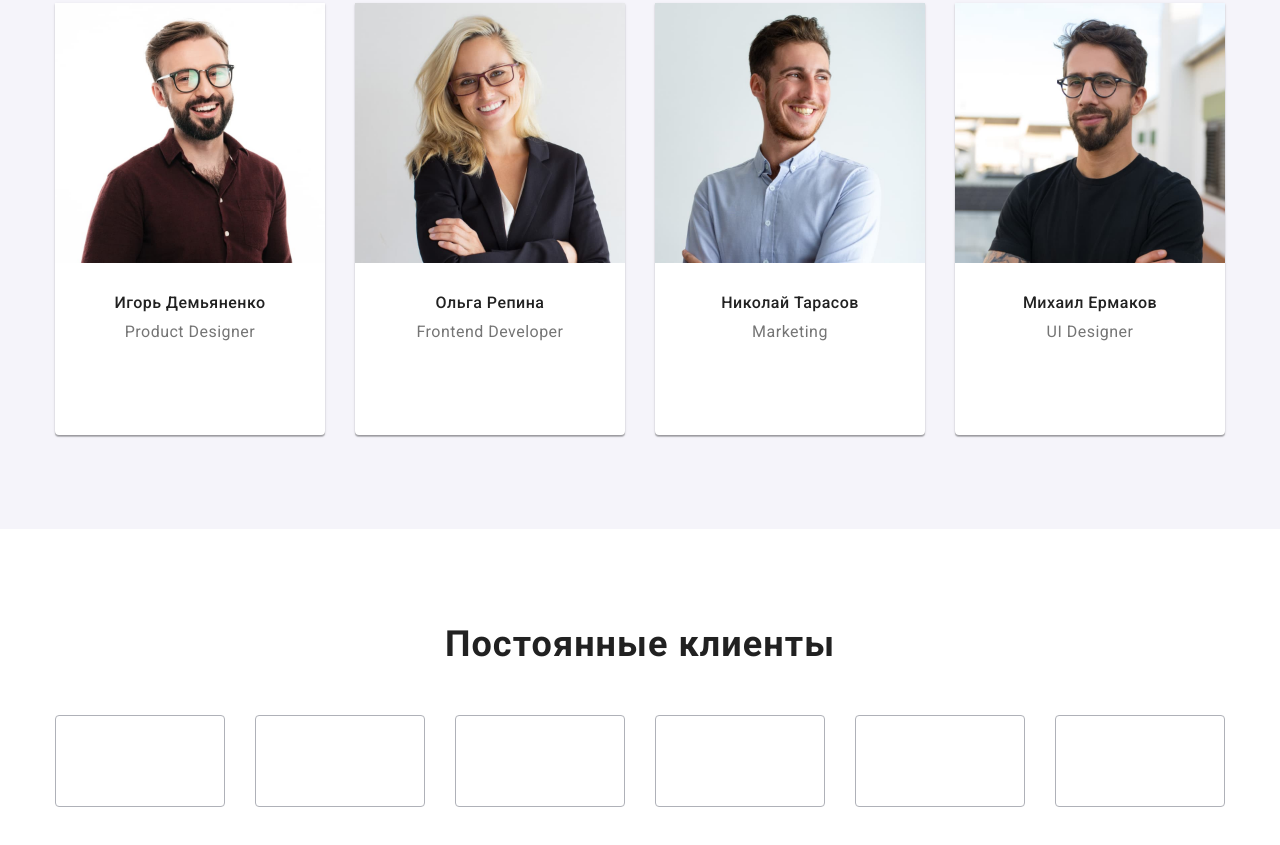
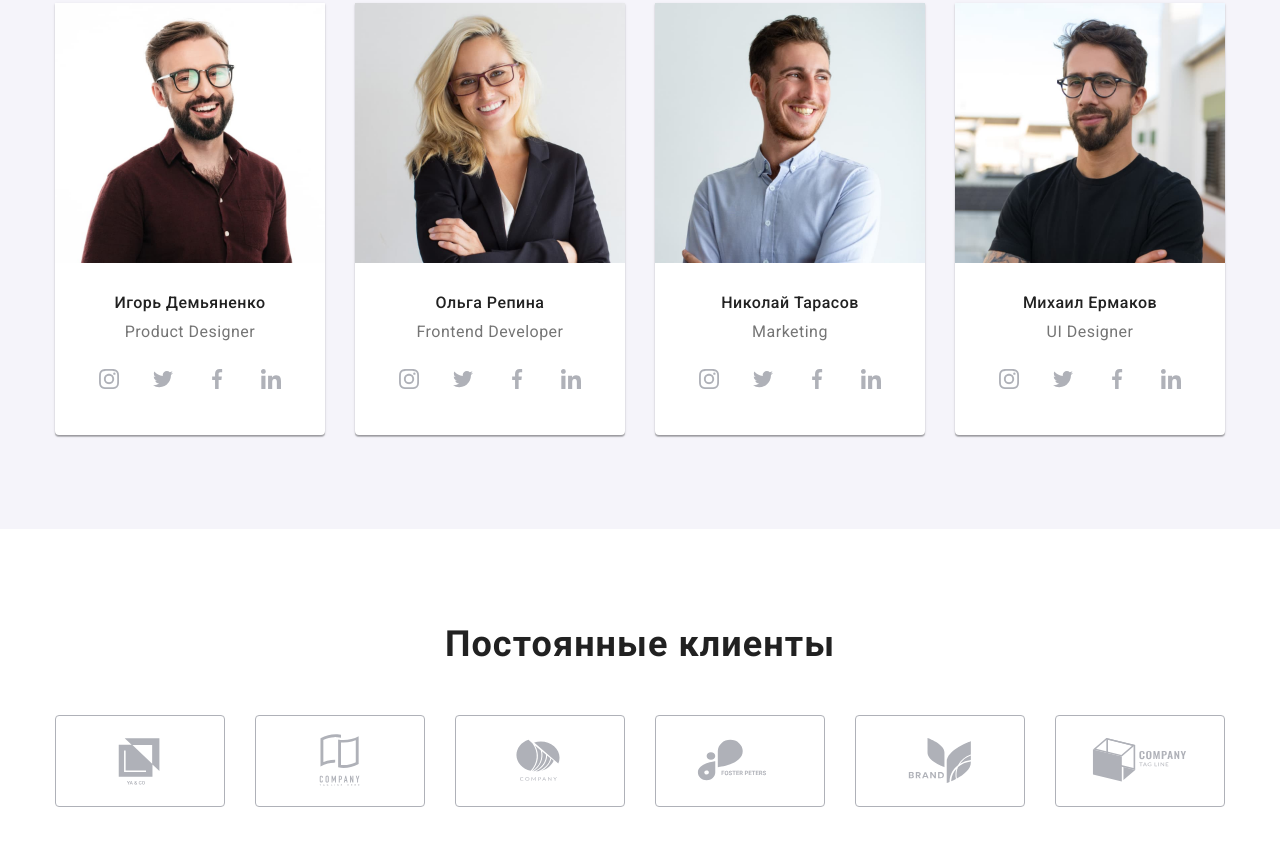
Before and after one commit to mynameisYuri/goit-markup-hw-04, a plain HTML site: page index.html in a window 1280 px wide. Shown: the part 1903-2748 px from the top of the page. Drawn offline with nearby package versions, Linux system fonts and the light colour scheme; the site is published under a folder, as on GitHub Pages, so addresses that start at the root find nothing; files whose address does not match are found by name.

Commit message:
fixed some bugs

```diff
--- a/css/style.css
+++ b/css/style.css
@@ -269,7 +269,7 @@ img {
 
     background-image:
     linear-gradient(rgba(47, 48, 58, 0.4), rgba(47, 48, 58, 0.4)),
-    url(/images/Background\ image.jpg);
+    url(./images/Background\ image.jpg);
 
 
     background-repeat: no-repeat;
--- a/index.html
+++ b/index.html
@@ -35,12 +35,12 @@
                 <ul class="header_contacts">
                     <li class="header_contacts_list"><a href="mailto:info@devstudio.com" class="link header_mail">
                         <svg class="header_svg_items" width="16px" height="12px">
-                            <use href="/images/svg/symbol-defs.svg#icon-header_1_mail"></use>
+                            <use href="./images/svg/symbol-defs.svg#icon-header_1_mail"></use>
                         </svg>info@devstudio.com</a>
                     </li>
                     <li class="header_contacts_list"><a href="tel:+380961111111" class="link header_tel">
                         <svg class="header_svg_items" width="10px" height="16px">
-                            <use href="/images/svg/symbol-defs.svg#icon-header_2_phone"></use>
+                            <use href="./images/svg/symbol-defs.svg#icon-header_2_phone"></use>
                         </svg>+38 096 111 11 11</a>
                     </li>
                 </ul>
@@ -62,28 +62,28 @@
                 <ul class="skills_box">
                     <li class="skills_box_list">
                         <svg class="skills_box_svg" width="270px" height="120px">
-                            <use href="/images/svg/symbol-defs.svg#icon-group_1_focus_on_details"></use>
+                            <use href="./images/svg/symbol-defs.svg#icon-group_1_focus_on_details"></use>
                         </svg>
                         <h3 class="personal_skills">Внимание к деталям</h3>
                         <p class="description_of_skills">Идейные соображения, а также начало повседневной работы по формированию позиции.</p>
                     </li>
                     <li class="skills_box_list">
                         <svg class="skills_box_svg" width="270px" height="120px">
-                            <use href="/images/svg/symbol-defs.svg#icon-group_2_punctuality"></use>
+                            <use href="./images/svg/symbol-defs.svg#icon-group_2_punctuality"></use>
                         </svg>
                         <h3 class="personal_skills">Пунктуальность</h3>
                         <p class="description_of_skills">Задача организации, в особенности же рамки и место обучения кадров влечет за собой.</p>
                     </li>
                     <li class="skills_box_list">
                         <svg class="skills_box_svg" width="270px" height="120px">
-                            <use href="/images/svg/symbol-defs.svg#icon-group_3_planning"></use>
+                            <use href="./images/svg/symbol-defs.svg#icon-group_3_planning"></use>
                         </svg>
                         <h3 class="personal_skills">Планирование</h3>
                         <p class="description_of_skills">Равным образом консультация с широким активом в значительной степени обуславливает.</p>
                     </li>
                     <li class="skills_box_list">
                         <svg class="skills_box_svg" width="270px" height="120px">
-                            <use href="/images/svg/symbol-defs.svg#icon-group_4_modern_technology"></use>
+                            <use href="./images/svg/symbol-defs.svg#icon-group_4_modern_technology"></use>
                         </svg>
                         <h3 class="personal_skills">Современные технологии</h3>
                         <p class="description_of_skills">Значимость этих проблем настолько очевидна, что реализация плановых заданий.</p>
@@ -113,28 +113,28 @@
                             <li class="our_team_button_list">
                                 <button class="our_team_item_button" href="/">
                                 <svg class="our_team_item" width="20px" height="20px">
-                                    <use href="/images/svg/symbol-defs.svg#icon-cards_team_1_instagram"></use>
+                                    <use href="./images/svg/symbol-defs.svg#icon-cards_team_1_instagram"></use>
                                 </svg>
                                 </button>
                             </li>
                             <li class="our_team_button_list">
                                 <button class="our_team_item_button" href="/">
                                 <svg class="our_team_item" width="20px" height="20px">
-                                    <use href="/images/svg/symbol-defs.svg#icon-cards_team_2_twitter"></use>
+                                    <use href="./images/svg/symbol-defs.svg#icon-cards_team_2_twitter"></use>
                                 </svg>
                                 </button>
                             </li>
                             <li class="our_team_button_list">
                                 <button class="our_team_item_button" href="/">
                                 <svg class="our_team_item" width="20px" height="20px">
-                                    <use href="/images/svg/symbol-defs.svg#icon-cards_team_3_facebook"></use>
+                                    <use href="./images/svg/symbol-defs.svg#icon-cards_team_3_facebook"></use>
                                 </svg>
                                 </button>
                             </li>
                             <li class="our_team_button_list">
                                 <button class="our_team_item_button" href="/">
                                 <svg class="our_team_item" width="20px" height="20px">
-                                    <use href="/images/svg/symbol-defs.svg#icon-cards_team_4_linkedin"></use>
+                                    <use href="./images/svg/symbol-defs.svg#icon-cards_team_4_linkedin"></use>
                                 </svg>
                                 </button>
                             </li>
@@ -148,28 +148,28 @@
                             <li class="our_team_button_list">
                                 <button class="our_team_item_button" href="/">
                                 <svg class="our_team_item" width="20px" height="20px">
-                                    <use href="/images/svg/symbol-defs.svg#icon-cards_team_1_instagram"></use>
+                                    <use href="./images/svg/symbol-defs.svg#icon-cards_team_1_instagram"></use>
                                 </svg>
                                 </button>
                             </li>
                             <li class="our_team_button_list">
                                 <button class="our_team_item_button" href="/">
                                 <svg class="our_team_item" width="20px" height="20px">
-                                    <use href="/images/svg/symbol-defs.svg#icon-cards_team_2_twitter"></use>
+                                    <use href="./images/svg/symbol-defs.svg#icon-cards_team_2_twitter"></use>
                                 </svg>
                                 </button>
                             </li>
                             <li class="our_team_button_list">
                                 <button class="our_team_item_button" href="/">
                                 <svg class="our_team_item" width="20px" height="20px">
-                                    <use href="/images/svg/symbol-defs.svg#icon-cards_team_3_facebook"></use>
+                                    <use href="./images/svg/symbol-defs.svg#icon-cards_team_3_facebook"></use>
                                 </svg>
                                 </button>
                             </li>
                             <li class="our_team_button_list">
                                 <button class="our_team_item_button" href="/">
                                 <svg class="our_team_item" width="20px" height="20px">
-                                    <use href="/images/svg/symbol-defs.svg#icon-cards_team_4_linkedin"></use>
+                                    <use href="./images/svg/symbol-defs.svg#icon-cards_team_4_linkedin"></use>
                                 </svg>
                                 </button>
                             </li>
@@ -183,28 +183,28 @@
                             <li class="our_team_button_list">
                                 <button class="our_team_item_button" href="/">
                                 <svg class="our_team_item" width="20px" height="20px">
-                                    <use href="/images/svg/symbol-defs.svg#icon-cards_team_1_instagram"></use>
+                                    <use href="./images/svg/symbol-defs.svg#icon-cards_team_1_instagram"></use>
                                 </svg>
                                 </button>
                             </li>
                             <li class="our_team_button_list">
                                 <button class="our_team_item_button" href="/">
                                 <svg class="our_team_item" width="20px" height="20px">
-                                    <use href="/images/svg/symbol-defs.svg#icon-cards_team_2_twitter"></use>
+                                    <use href="./images/svg/symbol-defs.svg#icon-cards_team_2_twitter"></use>
                                 </svg>
                                 </button>
                             </li>
                             <li class="our_team_button_list">
                                 <button class="our_team_item_button" href="/">
                                 <svg class="our_team_item" width="20px" height="20px">
-                                    <use href="/images/svg/symbol-defs.svg#icon-cards_team_3_facebook"></use>
+                                    <use href="./images/svg/symbol-defs.svg#icon-cards_team_3_facebook"></use>
                                 </svg>
                                 </button>
                             </li>
                             <li class="our_team_button_list">
                                 <button class="our_team_item_button" href="/">
                                 <svg class="our_team_item" width="20px" height="20px">
-                                    <use href="/images/svg/symbol-defs.svg#icon-cards_team_4_linkedin"></use>
+                                    <use href="./images/svg/symbol-defs.svg#icon-cards_team_4_linkedin"></use>
                                 </svg>
                                 </button>
                             </li>
@@ -218,28 +218,28 @@
                             <li class="our_team_button_list">
                                 <button class="our_team_item_button" href="/">
                                 <svg class="our_team_item" width="20px" height="20px">
-                                    <use href="/images/svg/symbol-defs.svg#icon-cards_team_1_instagram"></use>
+                                    <use href="./images/svg/symbol-defs.svg#icon-cards_team_1_instagram"></use>
                                 </svg>
                                 </button>
                             </li>
                             <li class="our_team_button_list">
                                 <button class="our_team_item_button" href="/">
                                 <svg class="our_team_item" width="20px" height="20px">
-                                    <use href="/images/svg/symbol-defs.svg#icon-cards_team_2_twitter"></use>
+                                    <use href="./images/svg/symbol-defs.svg#icon-cards_team_2_twitter"></use>
                                 </svg>
                                 </button>
                             </li>
                             <li class="our_team_button_list">
                                 <button class="our_team_item_button" href="/">
                                 <svg class="our_team_item" width="20px" height="20px">
-                                    <use href="/images/svg/symbol-defs.svg#icon-cards_team_3_facebook"></use>
+                                    <use href="./images/svg/symbol-defs.svg#icon-cards_team_3_facebook"></use>
                                 </svg>
                                 </button>
                             </li>
                             <li class="our_team_button_list">
                                 <button class="our_team_item_button" href="/">
                                 <svg class="our_team_item" width="20px" height="20px">
-                                    <use href="/images/svg/symbol-defs.svg#icon-cards_team_4_linkedin"></use>
+                                    <use href="./images/svg/symbol-defs.svg#icon-cards_team_4_linkedin"></use>
                                 </svg>
                                 </button>
                             </li>
@@ -255,42 +255,42 @@
                     <li class="regular_customers_item">
                         <button class="regular_customers_item_button" href="/">
                             <svg class="regular_customers_svg_style" width="106px" height="60px">
-                                <use href="/images/svg/symbol-defs.svg#icon-company_logo_1"></use>
+                                <use href="./images/svg/symbol-defs.svg#icon-company_logo_1"></use>
                             </svg>
                         </button>
                     </li>
                     <li class="regular_customers_item">
                         <button class="regular_customers_item_button" href="/">
                             <svg class="regular_customers_svg_style" width="106px" height="60px">
-                                <use href="/images/svg/symbol-defs.svg#icon-company_logo_2"></use>
+                                <use href="./images/svg/symbol-defs.svg#icon-company_logo_2"></use>
                             </svg>
                         </button>
                     </li>
                     <li class="regular_customers_item">
                         <button class="regular_customers_item_button" href="/">
                             <svg class="regular_customers_svg_style" width="106px" height="60px">
-                                <use href="/images/svg/symbol-defs.svg#icon-company_logo_3"></use>
+                                <use href="./images/svg/symbol-defs.svg#icon-company_logo_3"></use>
                             </svg>
                         </button>
                     </li>
                     <li class="regular_customers_item">
                         <button class="regular_customers_item_button" href="/">
                             <svg class="regular_customers_svg_style" width="106px" height="60px">
-                                <use href="/images/svg/symbol-defs.svg#icon-company_logo_4"></use>
+                                <use href="./images/svg/symbol-defs.svg#icon-company_logo_4"></use>
                             </svg>
                         </button>
                     </li>
                     <li class="regular_customers_item">
                         <button class="regular_customers_item_button" href="/">
                             <svg class="regular_customers_svg_style" width="106px" height="60px">
-                                <use href="/images/svg/symbol-defs.svg#icon-company_logo_5"></use>
+                                <use href="./images/svg/symbol-defs.svg#icon-company_logo_5"></use>
                             </svg>
                         </button>
                     </li>
                     <li class="regular_customers_item">
                         <button class="regular_customers_item_button" href="/">
                             <svg class="regular_customers_svg_style" width="106px" height="60px">
-                                <use href="/images/svg/symbol-defs.svg#icon-company_logo_6"></use>
+                                <use href="./images/svg/symbol-defs.svg#icon-company_logo_6"></use>
                             </svg>
                         </button>
                     </li>
@@ -322,28 +322,28 @@
                         <li class="footer_section_2_link">
                             <button class="footer_section_2_button" href="/">
                                 <svg class="footer_section_2_svg_style" width="20px" height="20px">
-                                    <use href="/images/svg/symbol-defs.svg#icon-footer_1_instagram"></use>
+                                    <use href="./images/svg/symbol-defs.svg#icon-footer_1_instagram"></use>
                                 </svg>
                             </button>
                         </li>
                         <li class="footer_section_2_link">
                             <button class="footer_section_2_button" href="/">
                                 <svg class="footer_section_2_svg_style" width="20px" height="20px">
-                                    <use href="/images/svg/symbol-defs.svg#icon-footer_2_twitter"></use>
+                                    <use href="./images/svg/symbol-defs.svg#icon-footer_2_twitter"></use>
                                 </svg>
                             </button>
                         </li>
                         <li class="footer_section_2_link">
                             <button class="footer_section_2_button" href="/">
                                 <svg class="footer_section_2_svg_style" width="20px" height="20px">
-                                    <use href="/images/svg/symbol-defs.svg#icon-footer_3_facebook"></use>
+                                    <use href="./images/svg/symbol-defs.svg#icon-footer_3_facebook"></use>
                                 </svg>
                             </button>
                         </li>
                         <li class="footer_section_2_link">
                             <button class="footer_section_2_button" href="/">
                                 <svg class="footer_section_2_svg_style" width="20px" height="20px">
-                                    <use href="/images/svg/symbol-defs.svg#icon-footer_4_linkedin"></use>
+                                    <use href="./images/svg/symbol-defs.svg#icon-footer_4_linkedin"></use>
                                 </svg>
                             </button>
                         </li>
```
Also changed, not shown: portfolio.html (+6 -6 lines).
